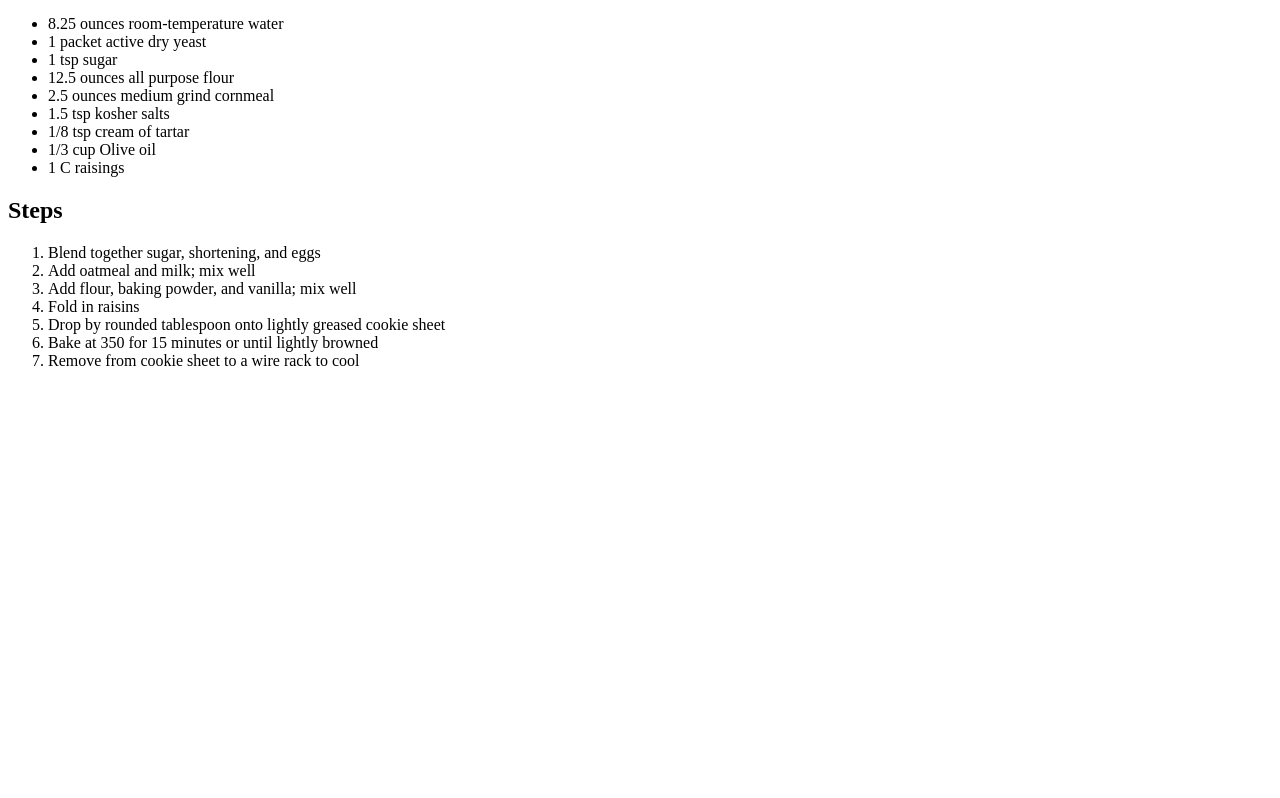
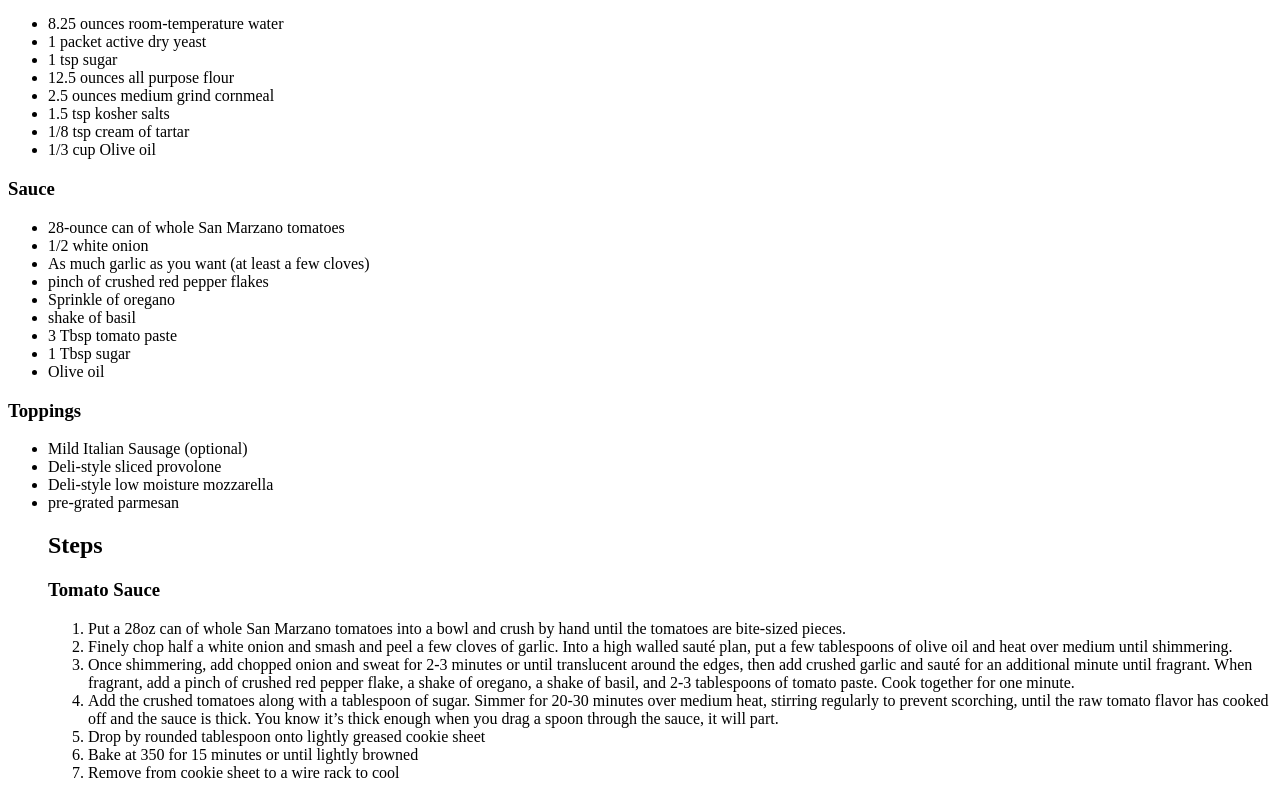
Before and after one commit to MavrikM100/odin-recipes, a plain HTML site: page recipes/chicago-style-pizza.html in a window 1280 px wide. Shown: the part 1252-2050 px from the top of the page. Before the commit the page ends 1638 px from the top, so only its background shows below. Drawn offline with Linux system fonts and the light colour scheme.

Commit message:
Updated Pizza recipes
Completed sauce portion of the recipe. updated
index page to fix dead link.

```diff
--- a/recipes/chicago-style-pizza.html
+++ b/recipes/chicago-style-pizza.html
@@ -24,14 +24,44 @@
                     <li>1.5 tsp kosher salts</li>
                     <li>1/8 tsp cream of tartar</li>
                     <li>1/3 cup Olive oil</li>
-                    <li>1 C raisings</li>
                 </ul>
+            <h3>Sauce</h3>
+                <ul>
+                    <li>28-ounce can of whole San Marzano tomatoes</li>
+                    <li>1/2 white onion</li>
+                    <li>As much garlic as you want (at least a few cloves)</li>
+                    <li>pinch of crushed red pepper flakes</li>
+                    <li>Sprinkle of oregano</li>
+                    <li>shake of basil</li>
+                    <li>3 Tbsp tomato paste</li>
+                    <li>1 Tbsp sugar</li>
+                    <li>Olive oil</li>
+                </ul>
+            <h3>Toppings</h3>
+                <ul>
+                    <li>Mild Italian Sausage (optional)</li>
+                    <li>Deli-style sliced provolone</li>
+                    <li>Deli-style low moisture mozzarella</li>
+                    <li>pre-grated parmesan</li>
         <h2>Steps</h2>
-            <ol>
-                <li>Blend together sugar, shortening, and eggs</li>
-                <li>Add oatmeal and milk; mix well</li>
-                <li>Add flour, baking powder, and vanilla; mix well</li>
-                <li>Fold in raisins</li>
+            <h3>Tomato Sauce</h3>
+                <ol>
+                    <li>Put a 28oz can of whole San Marzano tomatoes into a bowl
+                        and crush by hand until the tomatoes are bite-sized pieces.</li>
+                    <li>Finely chop half a white onion and smash and peel a few
+                        cloves of garlic. Into a high walled sauté plan, put a few
+                        tablespoons of olive oil and heat over medium until shimmering.</li>
+                    <li>Once shimmering, add chopped onion and sweat for 2-3 minutes
+                        or until translucent around the edges, then add crushed garlic
+                        and sauté for an additional minute until fragrant. When fragrant,
+                         add a pinch of crushed red pepper flake, a shake of oregano,
+                         a shake of basil, and 2-3 tablespoons of tomato paste.
+                         Cook together for one minute.</li>
+                    <li>Add the crushed tomatoes along with a tablespoon of sugar.
+                        Simmer for 20-30 minutes over medium heat, stirring regularly
+                         to prevent scorching, until the raw tomato flavor has cooked
+                         off and the sauce is thick. You know it’s thick enough when
+                         you drag a spoon through the sauce, it will part.</li>
                 <li>Drop by rounded tablespoon onto lightly greased cookie sheet</li>
                 <li>Bake at 350 for 15 minutes or until lightly browned</li>
                 <li>Remove from cookie sheet to a wire rack to cool</li>
```
Also changed, not shown: index.html (+2 -1 lines).
